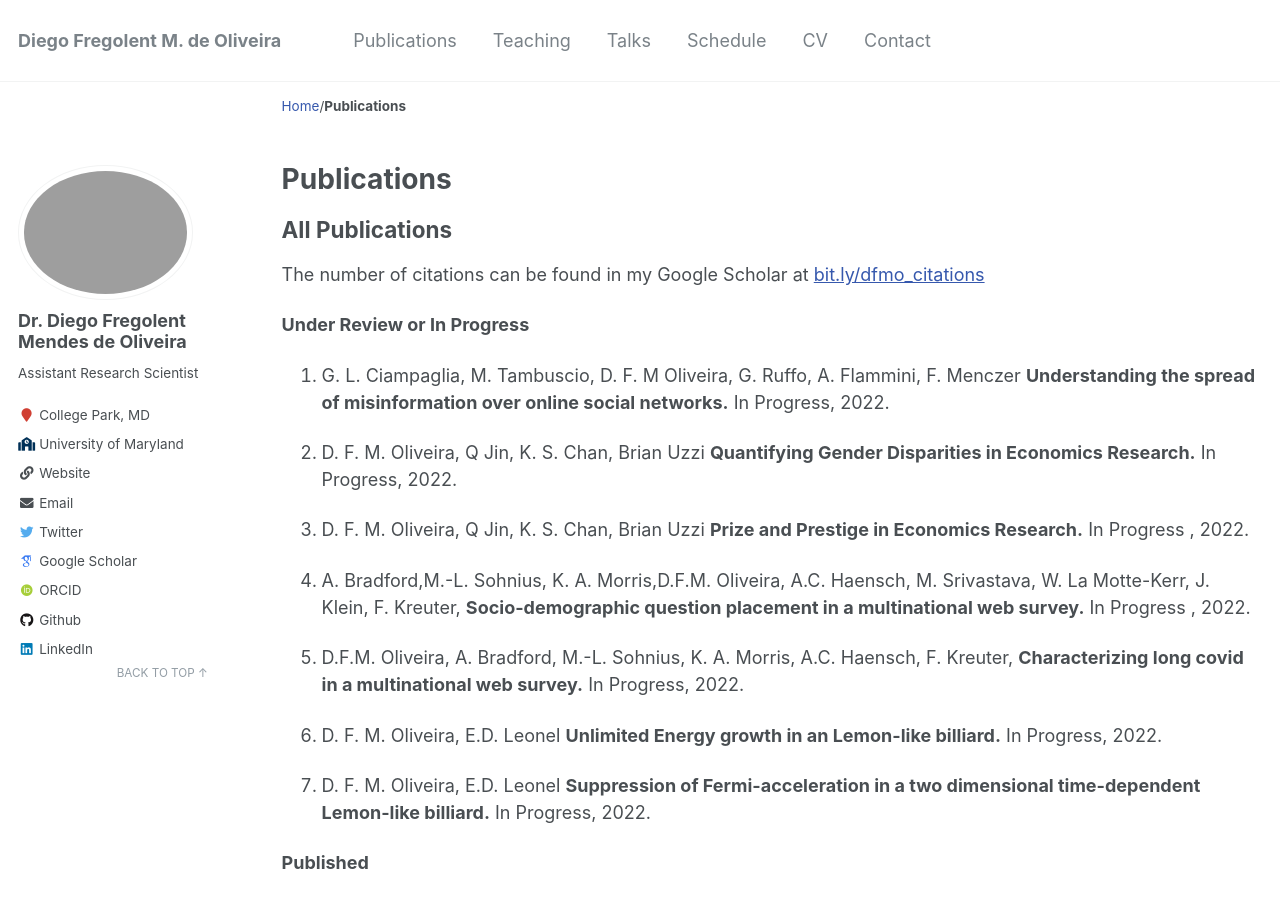
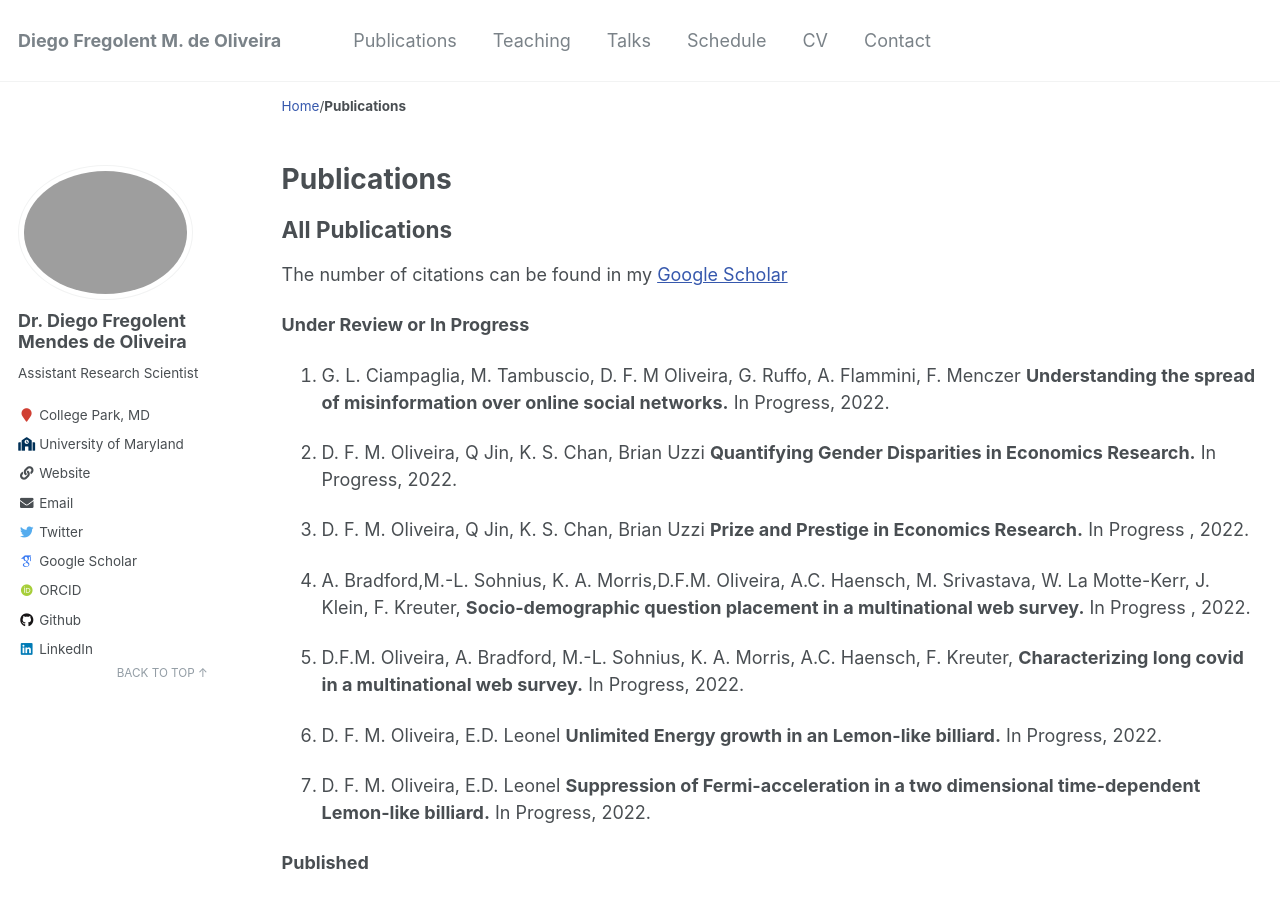
Before and after one commit to fregolente/fregolente.github.io, a Jekyll site: the page built from _pages/publications.md, in a window 1280 px wide and 900 px high. Built offline with Jekyll 4.4.1, drawn with Linux system fonts in a browser that asks for light colours; some web fonts are replaced.

Commit message:
Update publications.md

```diff
--- a/_pages/publications.md
+++ b/_pages/publications.md
@@ -10,7 +10,7 @@ redirect_from:
 
 ## All Publications
 
-The number of citations can be found in my Google Scholar at [bit.ly/dfmo_citations](https://scholar.google.com/citations?user=bIL7_QMAAAAJ&hl=en)
+The number of citations can be found in my [Google Scholar](https://scholar.google.com/citations?user=bIL7_QMAAAAJ&hl=en)
 
 **Under Review or In Progress**
 
```
